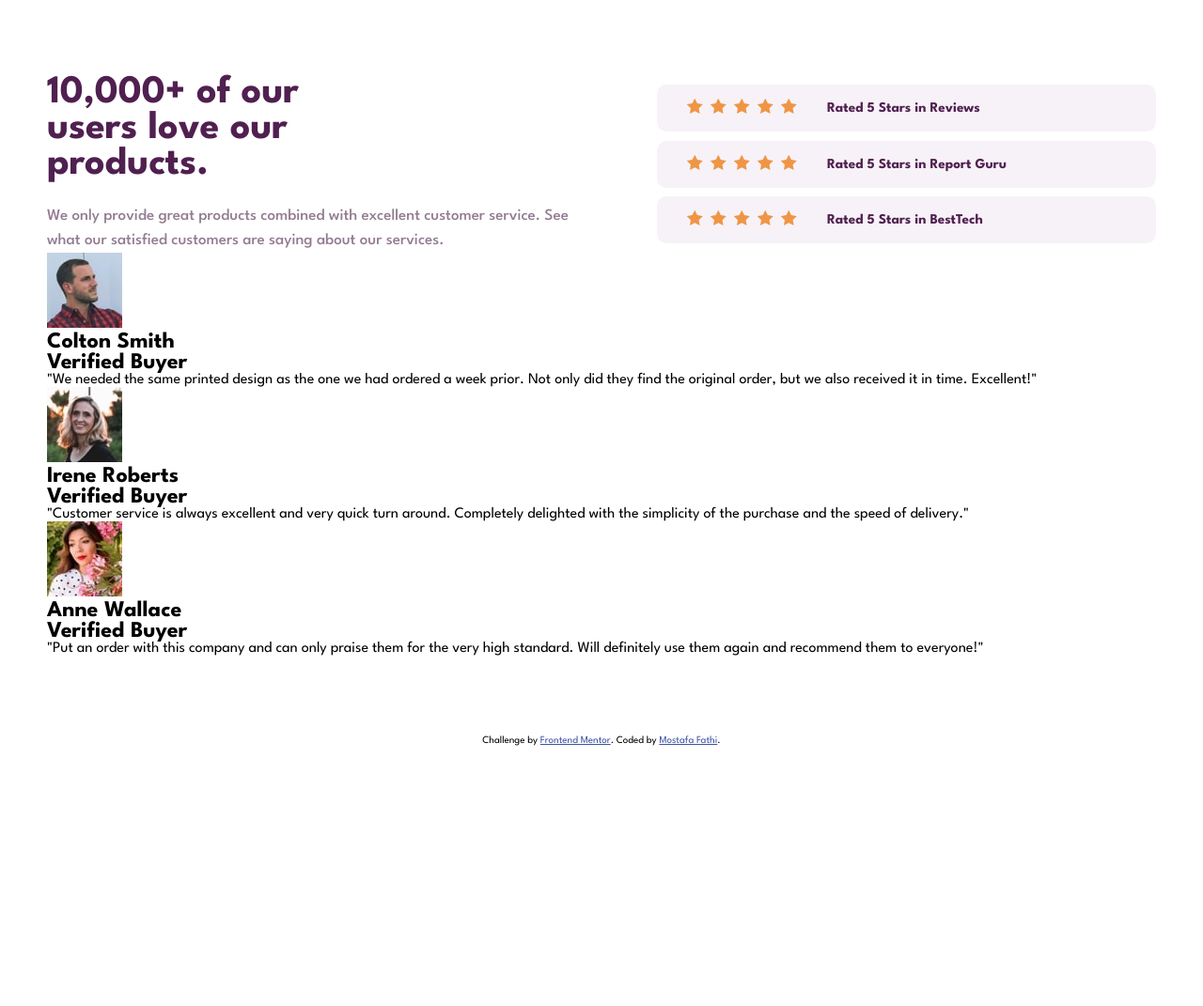
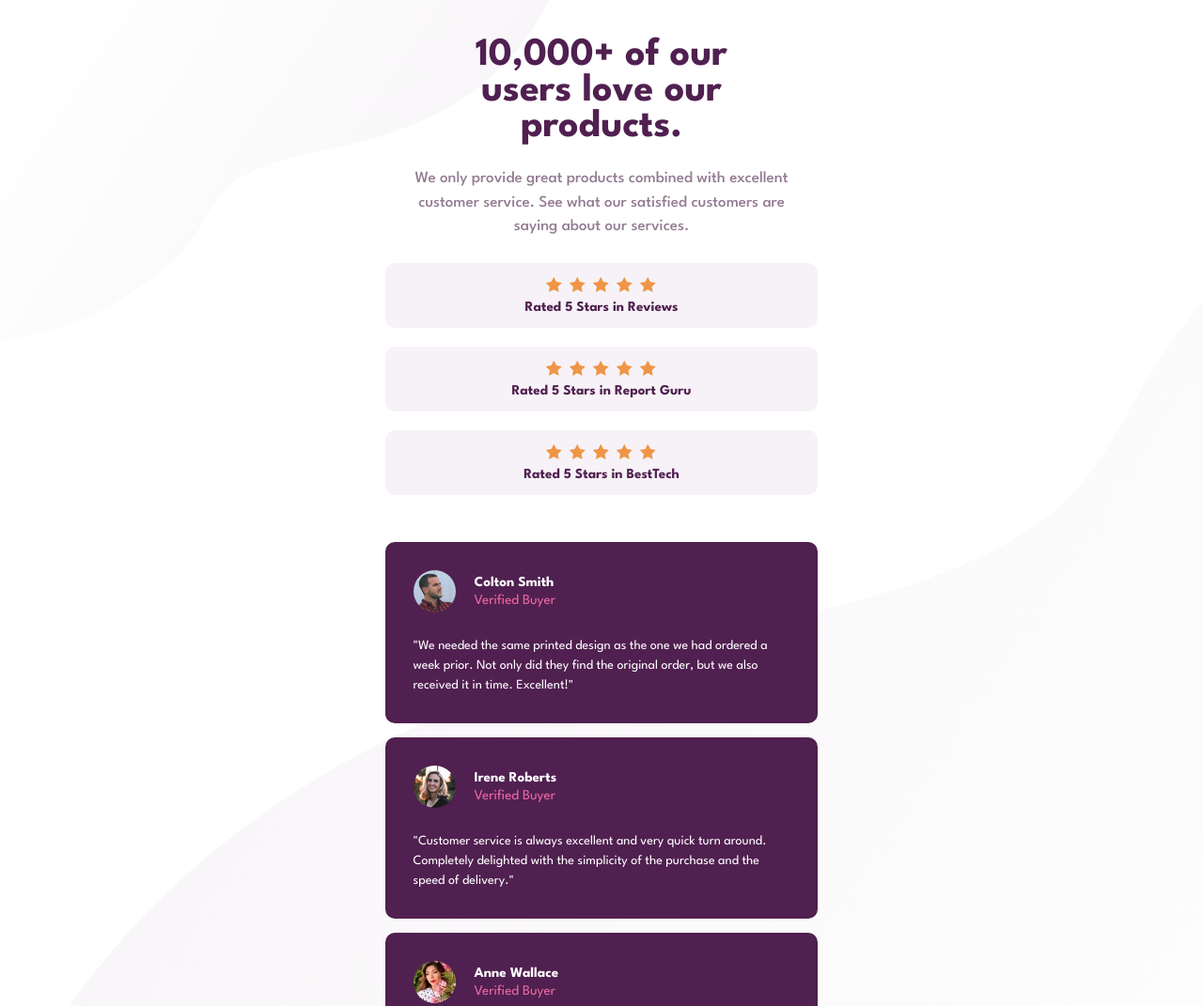
Before and after one commit to Mostafa142/Frontend-Mentor-social-proof-section-master, a plain HTML site: page index.html in a window 1280 px wide. Shown: the top 1071 px of the page at 94% size. Before the commit the page ends 800 px from the top, so only its background shows below. Drawn offline with Linux system fonts and the light colour scheme.

Commit message:
Last modify

```diff
--- a/index.html
+++ b/index.html
@@ -16,7 +16,8 @@
     <link rel="stylesheet" href="style.css" />
   </head>
   <body>
-    <main class="container">
+    <main class="wrapper">
+      <section class="container">
         <section class="first-item">
           <section class="left">
             <h1>
@@ -94,35 +95,46 @@
           </section>
         </section>
         <section class="second-item">
-        <section class="component">
+          <section class="component one">
             <section class="heading">
+              <figure>
                 <img src="./images/image-colton.jpg" alt="colten" />
-            <h2>Colton Smith</h2>
-            <h2>Verified Buyer</h2>
+              </figure>
+              <section class="headers">
+                <h2 class="name">Colton Smith</h2>
+                <h2 class="position">Verified Buyer</h2>
+              </section>
+            </section>
             <p>
               "We needed the same printed design as the one we had ordered a
               week prior. Not only did they find the original order, but we also
               received it in time. Excellent!"
             </p>
           </section>
+          <section class="component two">
+            <section class="heading">
+              <figure>
+                <img src="./images/image-irene.jpg" alt="irene" />
+              </figure>
+              <section class="headers">
+                <h2 class="name">Irene Roberts</h2>
+                <h2 class="position">Verified Buyer</h2>
               </section>
-        <section class="component">
-          <section class="heading">
-            <img src="./images/image-irene.jpg" alt="irene" />
-            <h2>Irene Roberts</h2>
-            <h2>Verified Buyer</h2>
+            </section>
             <p>
               "Customer service is always excellent and very quick turn around.
               Completely delighted with the simplicity of the purchase and the
               speed of delivery."
             </p>
           </section>
+          <section class="component three">
+            <section class="heading">
+              <figure><img src="./images/image-anne.jpg" alt="anne" /></figure>
+              <section class="headers">
+                <h2 class="name">Anne Wallace</h2>
+                <h2 class="position">Verified Buyer</h2>
               </section>
-        <section class="component">
-          <section class="heading">
-            <img src="./images/image-anne.jpg" alt="anne" />
-            <h2>Anne Wallace</h2>
-            <h2>Verified Buyer</h2>
+            </section>
             <p>
               "Put an order with this company and can only praise them for the
               very high standard. Will definitely use them again and recommend
@@ -132,7 +144,6 @@
         </section>
       </section>
     </main>
-
     <footer class="attribution">
       Challenge by
       <a href="https://www.frontendmentor.io?ref=challenge" target="_blank"
--- a/style.css
+++ b/style.css
@@ -17,9 +17,22 @@ img {
 }
 body {
   background-color: var(--White);
+  height: 100vh;
+  background-image: url(./images/bg-pattern-top-desktop.svg);
+  background-repeat: no-repeat;
+}
+.wrapper {
+  width: 100%;
+  height: 100%;
+  background-image: url(./images/bg-pattern-bottom-desktop.svg);
+  background-repeat: no-repeat;
+  background-size: cover;
 }
 .container {
-  padding: 80px 50px;
+  padding: 100px 100px 60px 100px;
+  width: 80%;
+  height: auto;
+  margin: auto;
 }
 .container .first-item {
   display: flex;
@@ -28,7 +41,7 @@ body {
   justify-content: space-between;
 }
 .container .first-item .left {
-  width: 50%;
+  width: 40%;
 }
 .container .first-item .left h1 {
   color: var(--Very-Dark-Magenta);
@@ -37,7 +50,7 @@ body {
 }
 .container .first-item .left p {
   color: var(--Dark-Grayish-Magenta);
-  padding-right: 35px;
+  /* padding-right: 50px; */
   line-height: 1.5;
   font-size: 17px;
   font-weight: 500;
@@ -50,18 +63,24 @@ body {
   justify-content: space-evenly;
 }
 .container .first-item .right .icon-container {
+  /* width: 85%; */
   display: flex;
   flex-direction: row;
-  flex-wrap: wrap;
   justify-content: flex-start;
   align-items: center;
   background-color: var(--Light-Grayish-Magenta);
-  padding: 15px 30px;
+  padding: 15px;
   border-radius: 10px;
 }
-.icon-container .one{
+.icon-container.one {
+  position: relative;
+  left: -100px;
+}
+.icon-container.two {
+  position: relative;
+  left: -50px;
+}
 
-}
 .container .first-item .right .icon-container ul.icons {
   list-style: none;
 }
@@ -75,6 +94,61 @@ body {
   font-size: 15px;
   padding-left: 30px;
 }
+.second-item {
+  margin-top: 50px;
+  display: flex;
+  flex-direction: row;
+  flex-wrap: nowrap;
+  justify-content: space-between;
+  padding-top: 40px;
+}
+.second-item .component {
+  background-color: #502050;
+  width: 30%;
+  padding: 30px;
+  border-radius: 10px;
+}
+
+.component.two {
+  position: relative;
+  top: 15px;
+}
+.component.three {
+  position: relative;
+  top: 30px;
+}
+.second-item .component .heading {
+  display: flex;
+  flex-direction: row;
+  flex-wrap: nowrap;
+  justify-content: flex-start;
+  align-items: center;
+  margin-bottom: 25px;
+}
+.second-item .component .heading figure {
+  width: 45px;
+  height: 45px;
+  margin: 0 20px 0 0;
+}
+.second-item .component .heading figure img {
+  border-radius: 50%;
+}
+.second-item .component .heading .headers {
+  font-size: 10px;
+}
+.second-item .component .heading .headers h2.name {
+  color: var(--White);
+  margin-bottom: 5px;
+}
+.second-item .component .heading .headers h2.position {
+  color: var(--Soft-Pink);
+  font-weight: 400;
+}
+.second-item .component p {
+  color: var(--White);
+  font-size: 14px;
+  line-height: 1.5;
+}
 footer {
   margin-top: 5px;
 }
@@ -85,3 +159,81 @@ footer {
 .attribution a {
   color: hsl(228, 45%, 44%);
 }
+@media (max-width: 1290px) {
+  body {
+    height: 100%;
+    margin-bottom: 20px;
+  }
+  .container {
+    padding: 40px 0;
+    width: 80%;
+    height: auto;
+    margin: auto;
+  }
+  .container .first-item {
+    display: flex;
+    flex-direction: column;
+    /* flex-wrap: wrap; */
+    align-items: center;
+    text-align: center;
+  }
+  .container .first-item .left {
+    margin-bottom: 25px;
+    width: 40%;
+  }
+  .container .first-item .right .icon-container {
+    flex-direction: column;
+    text-align: center;
+  }
+  .icon-container.one {
+    position: relative;
+    left: 0px;
+    margin-bottom: 20px;
+  }
+  .icon-container.two {
+    position: relative;
+    left: 0px;
+    margin-bottom: 20px;
+  }
+  .container .first-item .right .icon-container ul.icons {
+    margin-bottom: 5px;
+  }
+  .container .first-item .right .icon-container p {
+    padding-left: 0px;
+  }
+  .second-item {
+    margin-top: 10px;
+    display: flex;
+    flex-direction: column;
+    flex-wrap: nowrap;
+    justify-content: space-between;
+    padding-top: 40px;
+    align-items: center;
+  }
+  .second-item .component {
+    width: 45%;
+  }
+}
+@media (max-width: 757px) {
+  .second-item .component {
+    width: 100%;
+  }
+  .container .first-item .left {
+    margin-bottom: 25px;
+    width: 100%;
+  }
+  .container .first-item .right {
+    margin-bottom: 25px;
+    width: 100%;
+  }
+  body {
+    background-image: url(./images/bg-pattern-top-mobile.svg);
+    background-repeat: no-repeat;
+    background-size: cover;
+  }
+  .wrapper {
+    background-image: url(./images/bg-pattern-bottom-mobile.svg);
+    background-repeat: no-repeat;
+    background-size: cover;
+  }
+}
```
Lines whose indentation alone changed are shown as unchanged.
